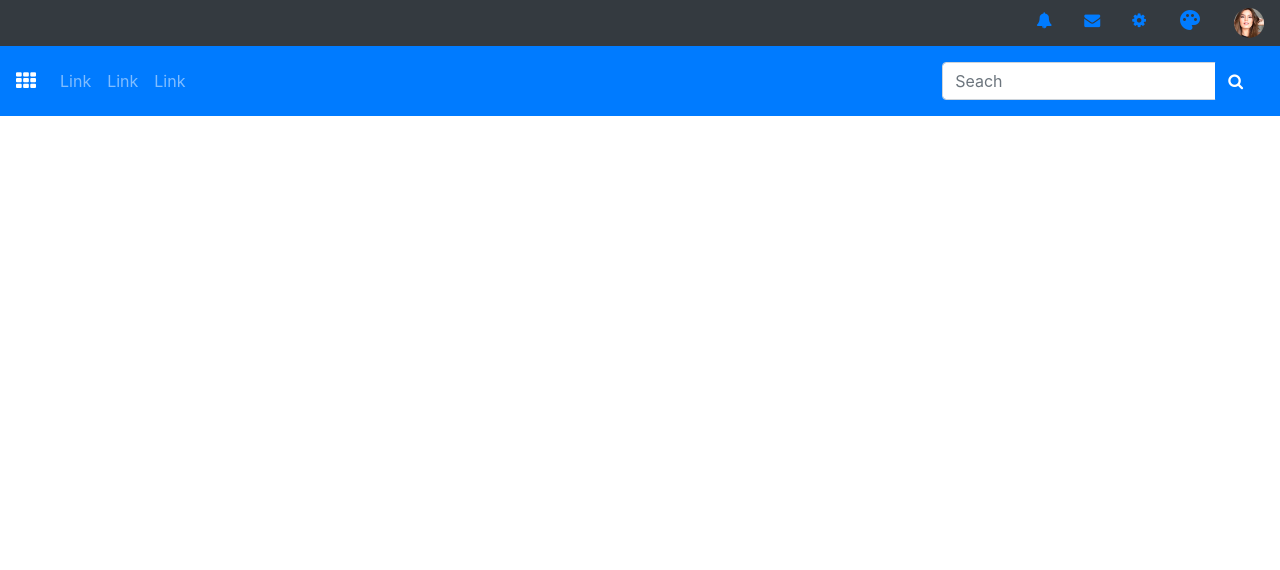
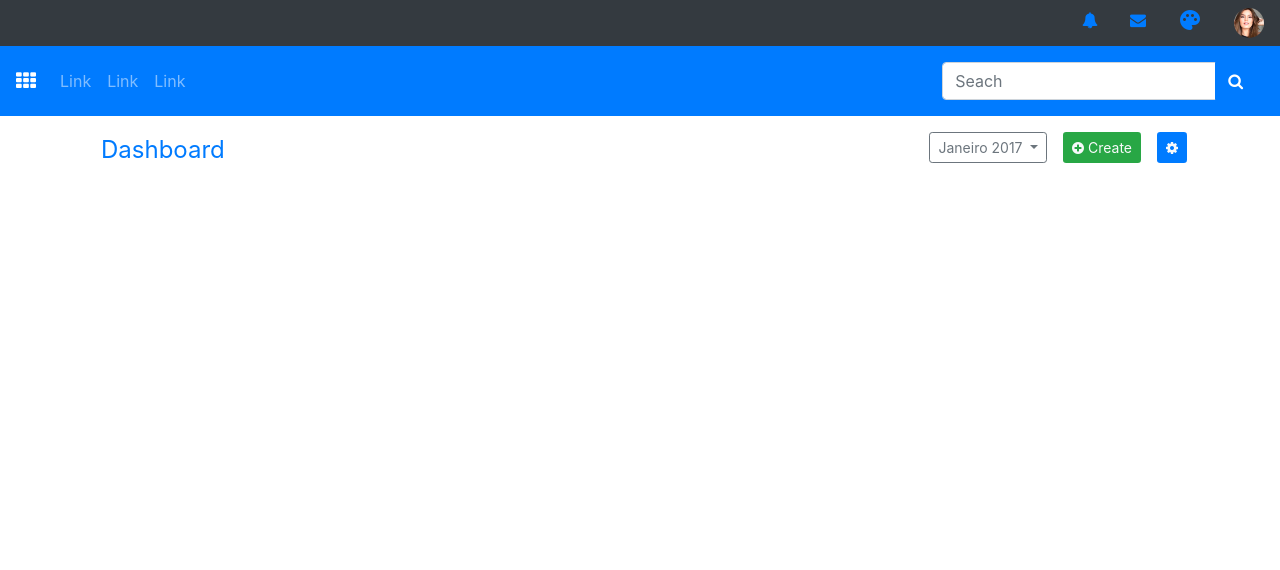
Before and after one commit to JeanVSoares/Dashboard, a plain HTML site: page index.html in a window 1280 px wide. Shown: the top 570 px of the page. Drawn offline with nearby package versions, Linux system fonts and the light colour scheme.

Commit message:
Inicio - Construção do Corpo

```diff
--- a/index.html
+++ b/index.html
@@ -23,9 +23,6 @@
         </li>
         <li class="nav-item">
             <a class="nav-link" href="#" title="Mensagens"><span class="fa fa-envelope"></span></a>
-        </li>
-        <li class="nav-item">
-            <a class="nav-link" href="#" title="Configurações"><span class="fa fa-cog"></span></a>
         </li>
         <li class="nav-item">
             <a class="nav-link" href="#" title="Configurações de Layout"><i class="material-icons">palette</i></a>
@@ -80,7 +77,34 @@
         </div>
     </nav>
     <!--Body-->
+    <div class="container">
+        <div class="row">
+            <div class="col-md-6">
+                <div class="p-3 text-primary">
+                    <legend>Dashboard</legend>
+                </div>
+            </div>
+            <div class="col-md-6">
+                <div class="mt-2 d-flex justify-content-end">
+                    <div class="p-2">
+                        <div class=" p-btn-group">
+                            <button type="button" class="btn btn-light btn-outline-secondary btn-sm dropdown-toggle" data-toggle="dropdown">
+                                Janeiro 2017
+                            </button>
+                            <div class="dropdown-menu">
+                                <a class="dropdown-item small" href="#">Fevereiro 2017</a>
+                                <a class="dropdown-item small" href="#">Março 2017</a>
+                            </div>
+                        </div>
+                    </div>
+                    <div class="p-2"><button class="btn bg-success btn-sm text-light"><span class="fa fa-plus-circle"></span> Create</button></div>
+                    <div class="p-2"><button class="btn bg-primary btn-sm text-light"><span class="fa fa-cog"></span></button></div>
+                </div>
+            </div>
+        </div>
+    </div>
     <!--Body-->
+
     <footer>
         <div class="fixed-bottom">
             <nav class="navbar navbar-expand-sm bg-dark text-dark">
```
